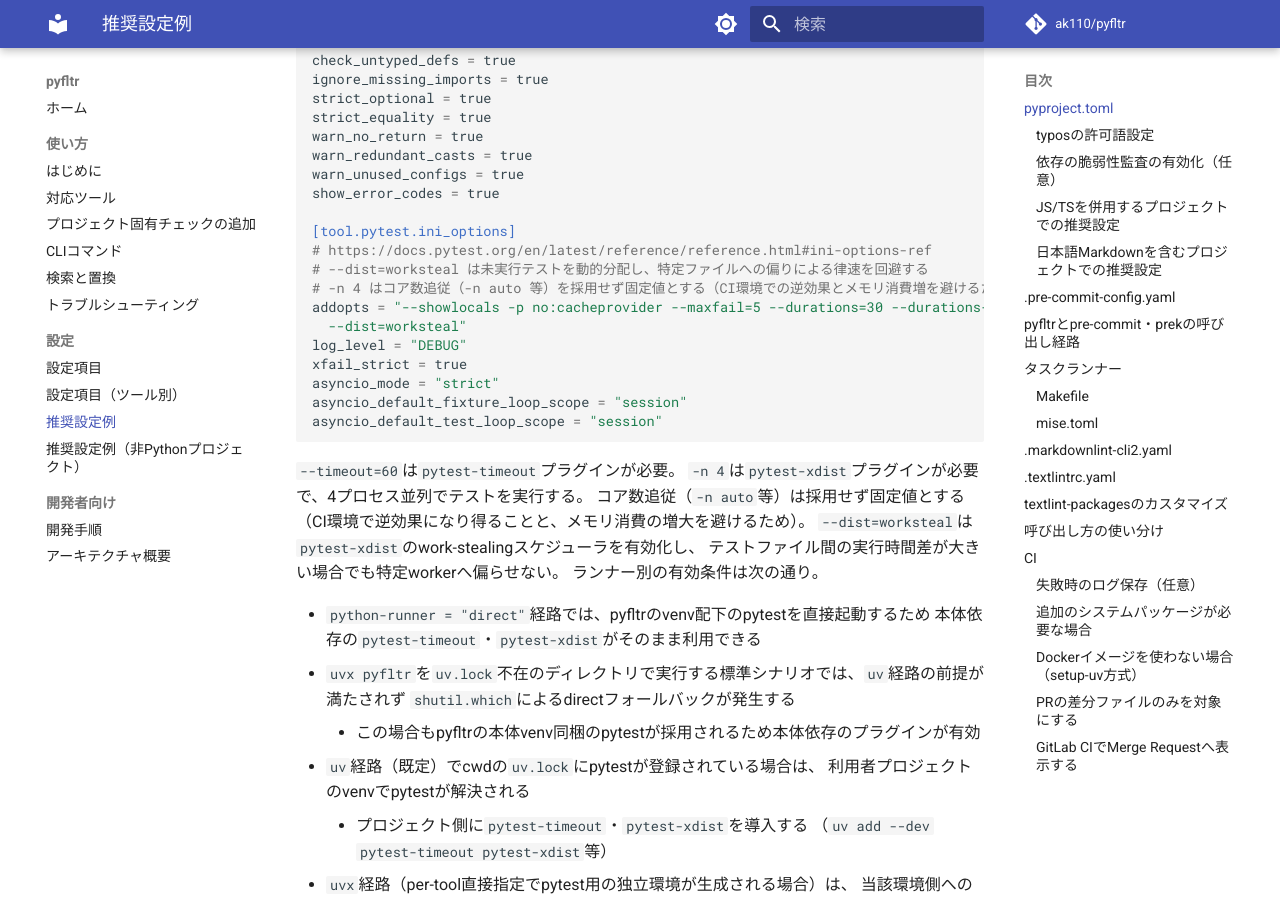
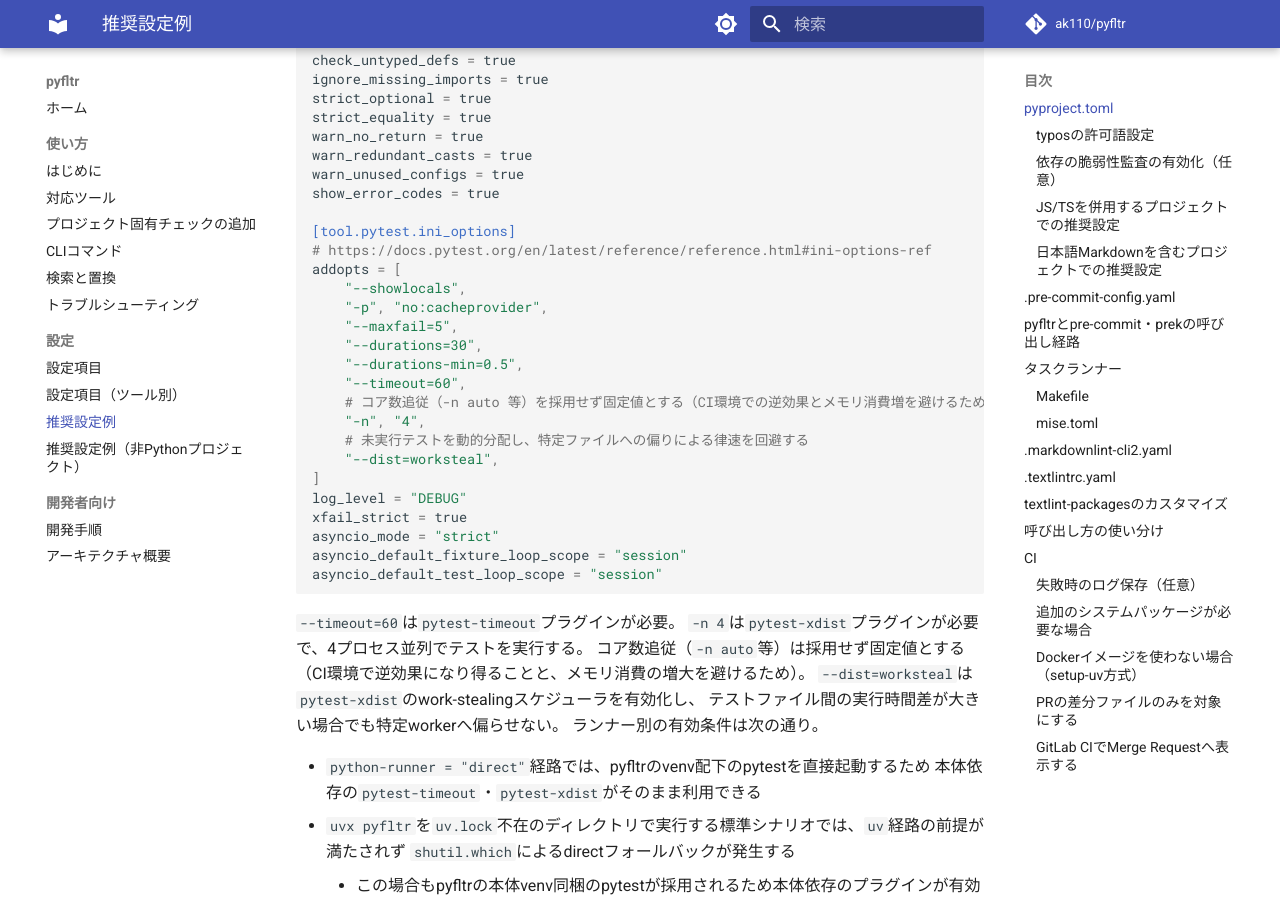
Before and after one commit to ak110/pyfltr, an MkDocs documentation site: the page built from docs/guide/recommended.md, in a window 1280 px wide and 900 px high, scrolled down 2720 px. Built offline with MkDocs 1.6.1 and Material for MkDocs 9.7.7, drawn with Linux system fonts in a browser that asks for light colours; comment, search, counter and statistics services are not loaded; some of the changed text lies outside the part shown.

Commit message:
fix(guide): 推奨設定例のTOMLコード例を解析可能にする
フィードバック20260803-063358-001と20260803-061855-001を採用する。単一行のTOML基本文字列が行継続を許容しないことが直接的原因であり、同種の解析不能例とガイド内の設定差異も併せて是正する。

再発予防: ドキュメント内の構造化データ例を自動検査する後続コミットで構文不正の再混入を防ぐ。
再発予防: 推奨設定の検査対象を明記し、設定範囲の誤読を防ぐ。

Co-authored-by: Codex <noreply@openai.com>

```diff
--- a/docs/guide/recommended.md
+++ b/docs/guide/recommended.md
@@ -119,10 +119,18 @@ show_error_codes = true
 
 [tool.pytest.ini_options]
 # https://docs.pytest.org/en/latest/reference/reference.html#ini-options-ref
-# --dist=worksteal は未実行テストを動的分配し、特定ファイルへの偏りによる律速を回避する
-# -n 4 はコア数追従（-n auto 等）を採用せず固定値とする（CI環境での逆効果とメモリ消費増を避けるため）
-addopts = "--showlocals -p no:cacheprovider --maxfail=5 --durations=30 --durations-min=0.5 --timeout=60 -n 4 \
-  --dist=worksteal"
+addopts = [
+    "--showlocals",
+    "-p", "no:cacheprovider",
+    "--maxfail=5",
+    "--durations=30",
+    "--durations-min=0.5",
+    "--timeout=60",
+    # コア数追従（-n auto 等）を採用せず固定値とする（CI環境での逆効果とメモリ消費増を避けるため）
+    "-n", "4",
+    # 未実行テストを動的分配し、特定ファイルへの偏りによる律速を回避する
+    "--dist=worksteal",
+]
 log_level = "DEBUG"
 xfail_strict = true
 asyncio_mode = "strict"
--- a/pyproject.toml
+++ b/pyproject.toml
@@ -248,6 +248,8 @@ addopts = [
     "--durations-min=0.5",
     "--timeout=60",
     "-n", "4",
+    # 未実行テストを動的分配し、特定ファイルへの偏りによる律速を回避する
+    "--dist=worksteal",
     "--ignore=tests/smoke_data",
 ]
 log_level = "DEBUG"
```
Also changed, not shown: other parts of docs/guide/recommended.md (+4 -3 lines), docs/guide/configuration-tools.md (+2 -2 lines).
